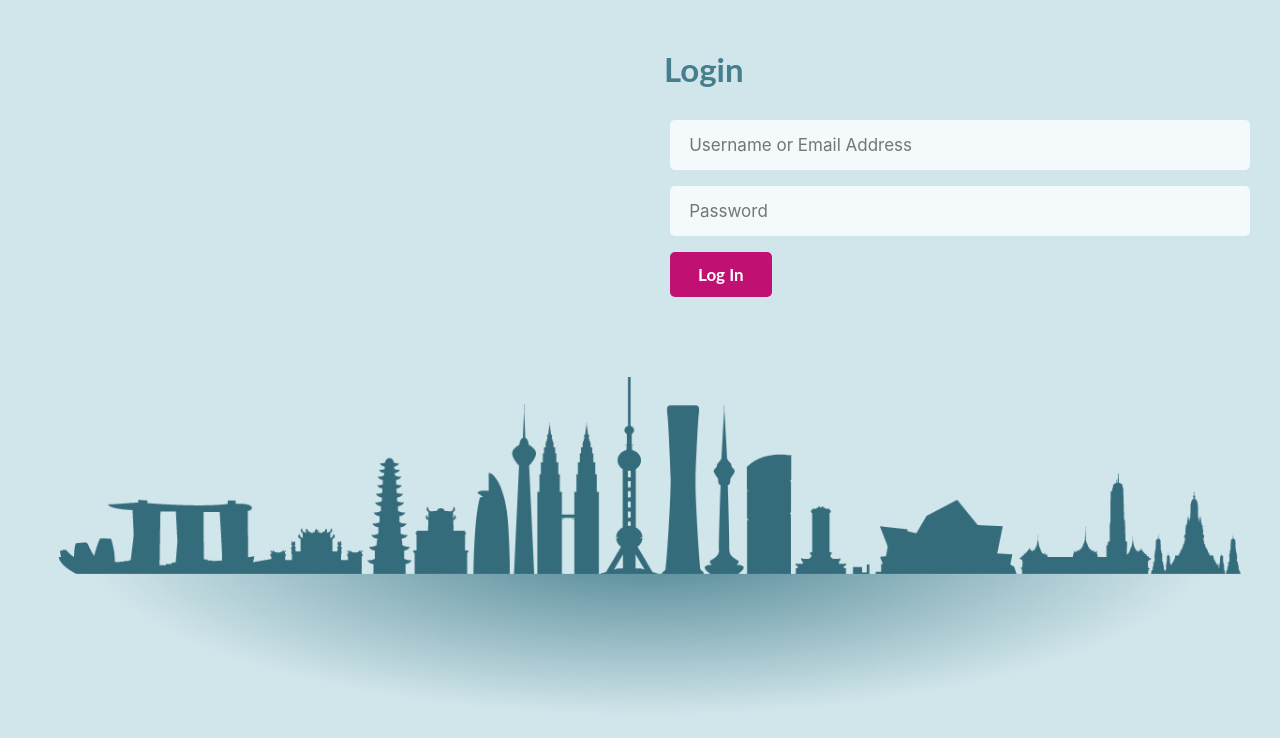
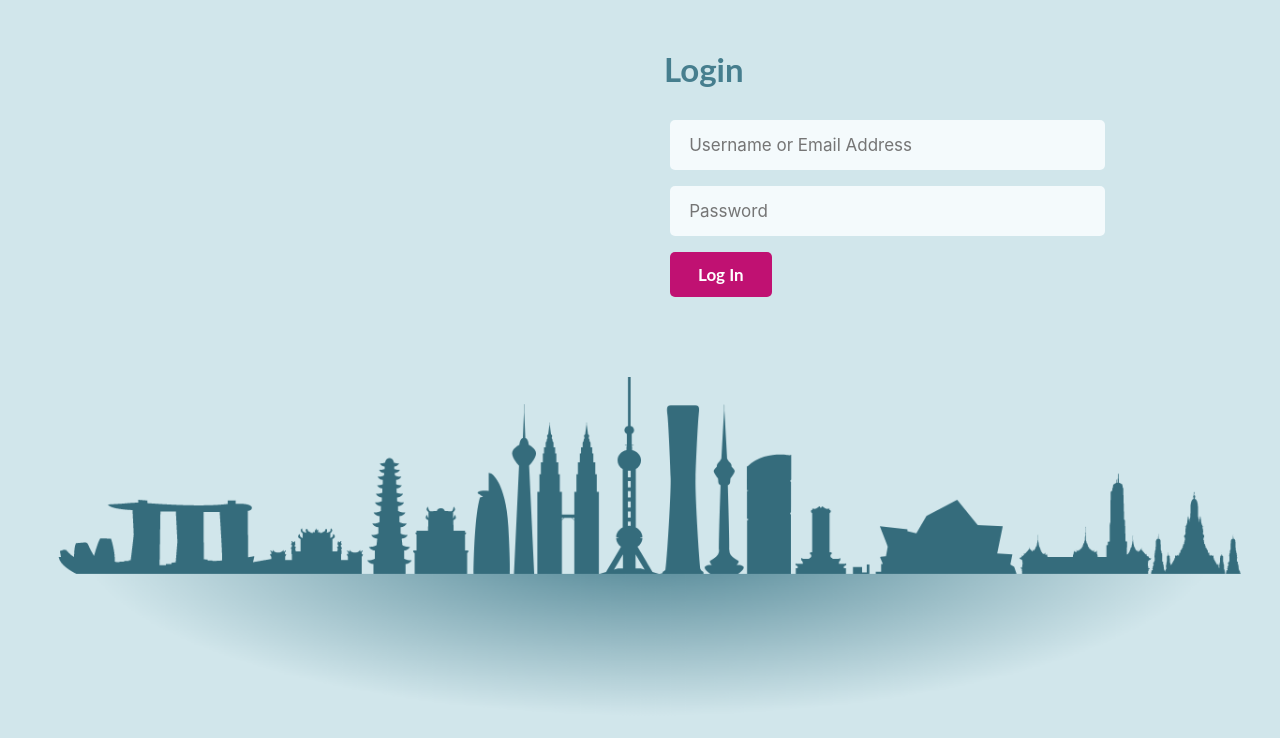
Before and after one commit to tinkerjyc/tdc-survey-platform, a React (Create React App) app in the folder client/: page / in a window 1280 px wide. Shown: the top 738 px of the page. Built offline with nearby package versions, Linux system fonts and the light colour scheme; no server answers; the HTML template or start-up script is replaced by a standard one.

Commit message:
Information updates

```diff
--- a/client/public/index.html
+++ b/client/public/index.html
@@ -1,7 +1,7 @@
 <!DOCTYPE html>
 <html lang="en">
   <head>
-    <title>Movie App</title>
+    <title>TDC Survey Platform</title>
     <meta charset="utf-8" />
     <meta name="author" content="group leaders" />
     <meta name="keywords" content="HTML" />
--- a/client/src/App.css
+++ b/client/src/App.css
@@ -164,7 +164,7 @@ ul {
 }
 
 .form-input{
-  width: 100%;
+  width: 75%;
   border-radius: 5px;
   border: #F4FAFC;
   background-color: #F4FAFC;
```
